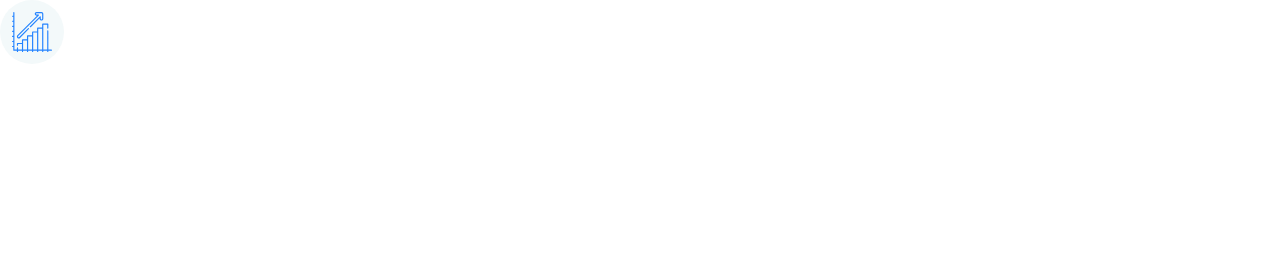
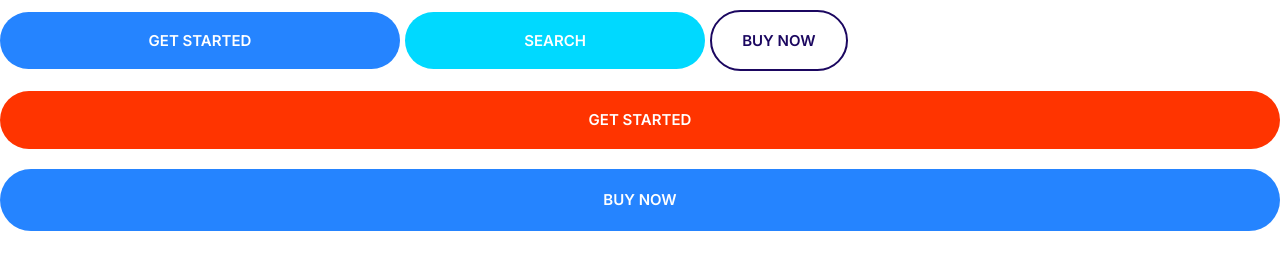
Before and after one commit to AleXAnastasov77/Moshify, a plain HTML site: page index.html in a window 1280 px wide. Drawn offline with Linux system fonts and the light colour scheme.

Commit message:
Build the buttons component.

```diff
--- a/css/styles.css
+++ b/css/styles.css
@@ -4,6 +4,11 @@
   --color-accent: #ff3400;
   --color-headings: #1b0760;
   --color-body: #918ca4;
+}
+*,
+*::after,
+*::before {
+  box-sizing: border-box;
 }
 /* Typography */
 html {
@@ -130,6 +135,10 @@ a {
 .icon--primary {
   fill: var(--color-primary);
 }
+/* .icon--search {
+  fill: white;
+  height: 20px;
+} */
 .icon-container {
   border-radius: 50%;
   background-color: #f3f9fa;
@@ -139,3 +148,71 @@ a {
   justify-content: center;
   align-items: center;
 }
+
+/* Buttons */
+.btn {
+  border-radius: 40px;
+  border: 0;
+  cursor: pointer;
+  font-size: 1.8rem;
+  font-weight: 600;
+  padding: 2rem 3rem;
+  text-transform: uppercase;
+  white-space: nowrap;
+  text-align: center;
+  margin: 1rem 0;
+}
+.btn--primary {
+  background-color: var(--color-primary);
+  color: white;
+  width: 40rem;
+}
+.btn--primary:hover {
+  background: #3a8ffd;
+}
+.btn--secondary {
+  background-color: var(--color-secondary);
+  width: 30rem;
+  color: white;
+}
+.btn--secondary:hover {
+  background: #00c8eb;
+}
+.btn--accent {
+  background-color: var(--color-accent);
+  color: white;
+}
+.btn--accent:hover {
+  background: #ec3000;
+}
+.btn--block {
+  width: 100%;
+  display: inline-block;
+}
+.btn--outline {
+  background-color: transparent;
+  border: 2px solid var(--color-headings);
+  color: var(--color-headings);
+  transition: background-color 0.2s, color 0.2s;
+}
+.btn--outline:hover {
+  background-color: var(--color-headings);
+  color: white;
+}
+@media screen and (min-width: 1024px) {
+  .btn {
+    font-size: 1.5rem;
+  }
+}
+/* .btn--search {
+  align-items: center;
+  justify-content: center;
+  text-align: center;
+  width: fit-content;
+}
+.btn--search::before {
+  background-image: url("#search");
+  content: "";
+  display: inline-block;
+  height: 20px;
+} */
--- a/index.html
+++ b/index.html
@@ -14,10 +14,10 @@
     <link rel="stylesheet" href="css/styles.css" />
   </head>
   <body>
-    <span class="icon-container">
-      <svg class="icon icon--primary">
-        <use xlink:href="images/sprite.svg#growth"></use>
-      </svg>
-    </span>
+    <button class="btn btn--primary">Get Started</button>
+    <button class="btn btn--secondary">Search</button>
+    <button class="btn btn--outline">Buy Now</button>
+    <button class="btn btn--accent btn--block">Get Started</button>
+    <a href="" class="btn btn--primary btn--block">Buy Now</a>
   </body>
 </html>
```
